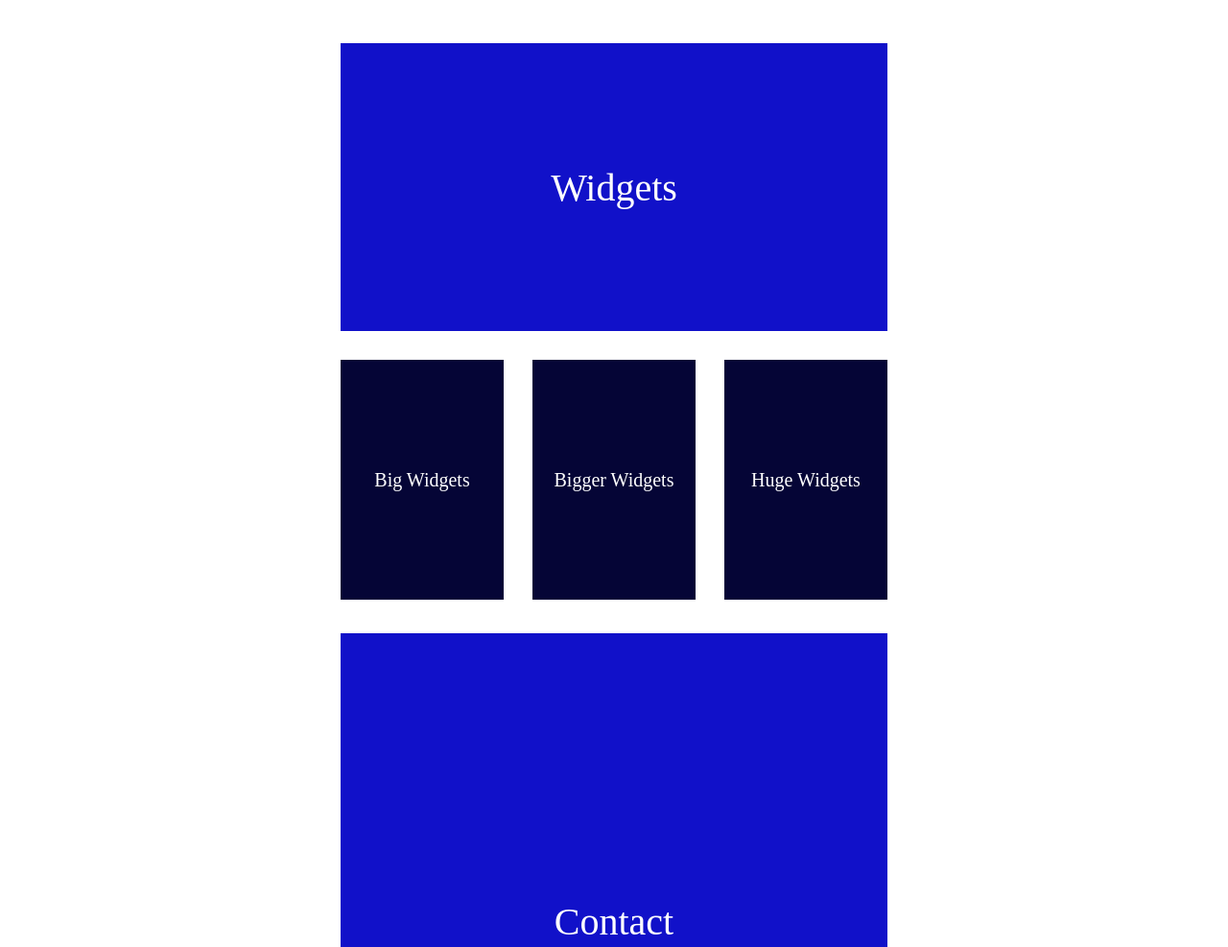
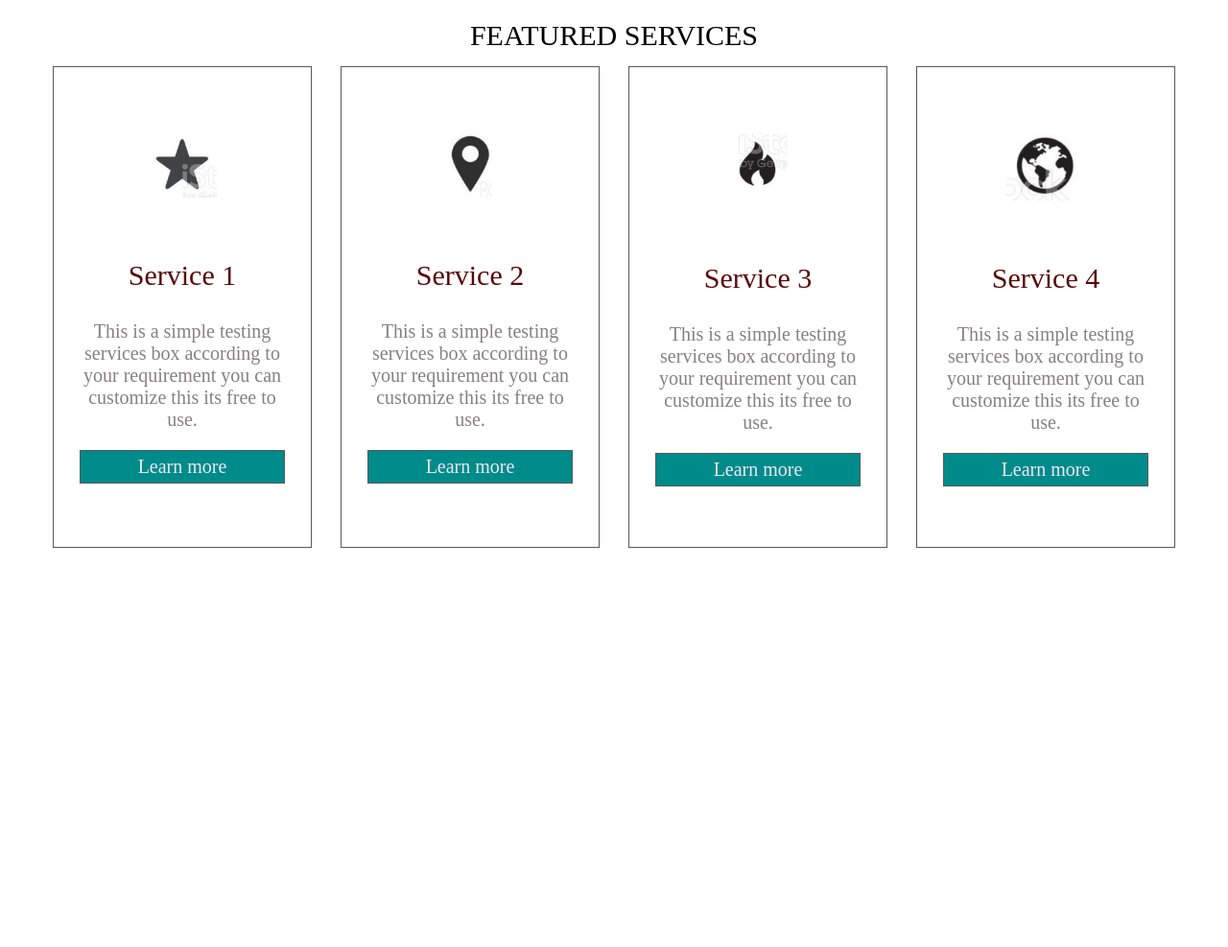
Before and after one commit to vladpanfilov1998/html1, a plain HTML site: page index1.html in a window 1280 px wide. Shown: the top 987 px of the page at 96% size. After the commit the page ends 800 px from the top, so only its background shows below. Drawn offline with Linux system fonts and the light colour scheme.

Commit message:
extra tasks hw2

```diff
--- a/index1.html
+++ b/index1.html
@@ -7,14 +7,42 @@
 </head>
 <body>
 
-<div class="container">
-    <div class="header d-flex box1"><span class="text1">Widgets</span></div>
+<div class="container2">
+    <div class="name">FEATURED SERVICES</div>
     <div class="main">
-        <div class="figure d-flex box2"><span class="text2">Big Widgets</span></div>
-        <div class="figure d-flex box3"><span class="text2">Bigger Widgets</span></div>
-        <div class="figure d-flex box4"><span class="text2">Huge Widgets</span></div>
+        <div class="figure1 d-flex">
+            <div><img src="pictures/star.jpg" alt="star" height="70"></div>
+            <div class="block1"><span class="text3">Service 1</span></div>
+            <div class="block2"><span class="text4">
+                This is a simple testing services box according to your requirement you can customize this its free to use.
+                </span></div>
+            <div class="block3"><span class="text5">Learn more</span></div>
+        </div>
+        <div class="figure1 d-flex">
+            <div><img src="pictures/geo1.jpg" alt="geo" height="70"></div>
+            <div class="block1"><span class="text3">Service 2</span></div>
+            <div class="block2"><span class="text4">
+                This is a simple testing services box according to your requirement you can customize this its free to use.
+            </span></div>
+            <div class="block3"><span class="text5">Learn more</span></div>
+        </div>
+        <div class="figure1 d-flex">
+            <div class="third"><img src="pictures/fire.jpg" alt="fire" height="70"></div>
+            <div class="block1"><span class="text3">Service 3</span></div>
+            <div class="block2"><span class="text4">
+                This is a simple testing services box according to your requirement you can customize this its free to use.
+            </span></div>
+            <div class="block3"><span class="text5">Learn more</span></div>
+        </div>
+        <div class="figure1 d-flex">
+            <div class="fourth"><img src="pictures/earth.jpg" alt="earth" height="70"></div>
+            <div class="block1"><span class="text3">Service 4</span></div>
+            <div class="block2"><span class="text4">
+                This is a simple testing services box according to your requirement you can customize this its free to use.
+            </span></div>
+            <div class="block3"><span class="text5">Learn more</span></div>
+        </div>
     </div>
-    <div class="footer d-flex box5"><span class="text1">Contact</span></div>
 </div>
 
 </body>
--- a/main.css
+++ b/main.css
@@ -13,9 +13,12 @@
 /** Block's parameters **/
 
 .container {
-    width: 600px;
+    width: 1200px;
     margin: 20px auto;
     border: 10px solid white;
+    display: flex;
+    flex-direction: row;
+    background: darkcyan;
 }
 
 .container2 {
@@ -23,16 +26,13 @@
     margin: 20px auto;
 }
 
-.header {
-    height: 300px;
-    box-sizing: border-box;
-    margin: 15px;
-}
-
-.footer {
+.right, .left {
+    width: 50%;
     height: 600px;
     box-sizing: border-box;
-    margin: 0 15px 15px 15px;
+    display: flex;
+    flex-direction: column;
+    align-items: center;
 }
 
 .main {
@@ -42,16 +42,17 @@
 }
 
 .figure {
-    height: 250px;
-    width: 200px;
-    margin: 15px;
+    height: 150px;
+    width: 450px;
+    margin: 25px;
+    border-radius: 6px;
 }
 
 .figure1 {
     display: flex;
     flex-direction: column;
-    height: 400px;
-    width: 2000px;
+    height: 500px;
+    width: 300px;
     margin: 15px;
     border: 1px solid #5b5757;
 }
@@ -62,31 +63,45 @@
 }
 
 .block2 {
-    margin: 80px 80px 50px 80px;
+    margin: 20px;
     text-align: center;
 }
 
 .block3 {
     padding: 5px 60px 5px 60px;
     border: 1px solid #5b5757;
+    background: darkcyan;
 }
 
+.block4 {
+    width: 300px;
+    padding: 20px;
+}
+
+.third {
+    margin-top: 5px;
+}
+
+.fourth {
+    margin-top: 5px;
+}
 
 /** Text style **/
 
 .text1 {
-    font-size: 40px;
-    color: white;
+    font-size: 25px;
+    color: #b74444;
+    padding-bottom: 15px;
 }
 
 .text2 {
-    font-size: 20px;
-    color: white;
+    font-size: 12px;
+    color: #180909;
 }
 
 .text3 {
-    font-size: 20px;
-    color: #2a2525;
+    font-size: 30px;
+    color: #590808;
 }
 
 .text4 {
@@ -96,16 +111,20 @@
 
 .text5 {
     font-size: 20px;
-    color: #2a2525;
+    color: #eee6ee
+}
+
+.name {
+    font-size: 30px;
+    color: black;
+    text-align: center;
 }
 
 
 /** Block's colors **/
 
-.box1, .box5 {
-    background-color: #1111c9;
+.box2, .box3, .box4 {
+    background-color: snow;
+    display: flex;
+    flex-direction: row;
 }
-
-.box2, .box3, .box4 {
-    background-color: #050536;
-}
```
Also changed, not shown: index.html (added, +73 -0 lines), index2.html (deleted, +0 -40 lines), pictures/card.png (added), pictures/diamond.png (added), pictures/earth.jpg (added), pictures/fire.jpg (added), pictures/geo1.jpg (added), pictures/letterA.png (added), pictures/letterW.png (added), pictures/line.png (added), pictures/pen.png (added), pictures/star.jpg (added).
